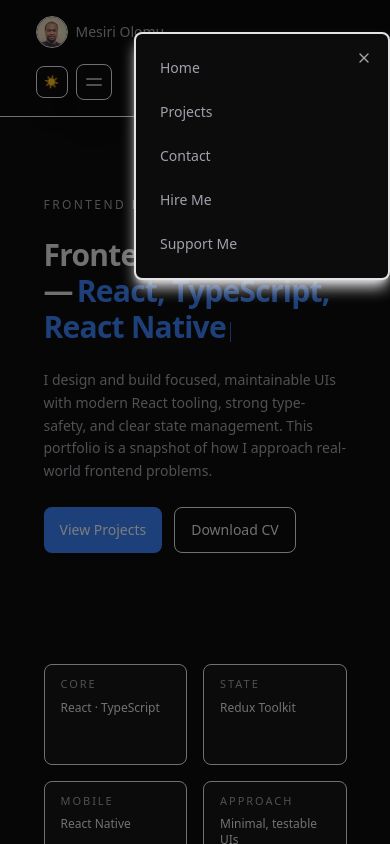
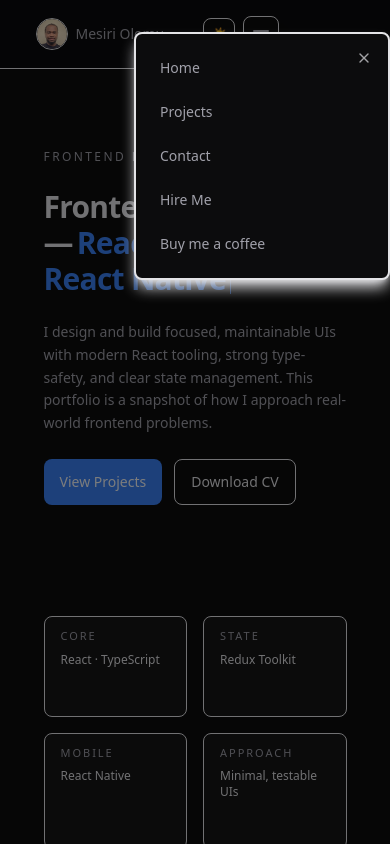
Before and after one commit to OneDerry/My-Portfolio, a Next.js app: page / in a window 390 px wide. Both pictures are taken after a click on the button "Open navigation menu". Shown: the top 844 px of the page. Built offline with nearby package versions, Linux system fonts and the light colour scheme.

Commit message:
moreeeee

```diff
--- a/components/header.tsx
+++ b/components/header.tsx
@@ -13,7 +13,7 @@ export function Header() {
 
   return (
     <header className="border-b border-border bg-background/80 backdrop-blur sticky top-0 z-40">
-      <div className="mx-auto grid max-w-[90%] sm:max-w-[70%] sm:grid-cols-3 items-center gap-4 px-4 py-4 md:px-8">
+      <div className="mx-auto grid max-w-[90%] sm:max-w-[70%] grid-cols-2 sm:grid-cols-3 items-center gap-4 px-4 py-4 md:px-8">
         <div className="flex items-center gap-2 text-sm font-medium text-muted-foreground">
           <span className="relative h-8 w-8 rounded-full border border-border overflow-hidden">
             <Image
@@ -141,7 +141,7 @@ export function Header() {
                   rel="noreferrer"
                   className="rounded-md px-2 py-2 transition-colors hover:bg-accent hover:text-foreground"
                 >
-                  Support Me
+                  Buy me a coffee
                 </a>
               </nav>
             </SheetContent>
```
